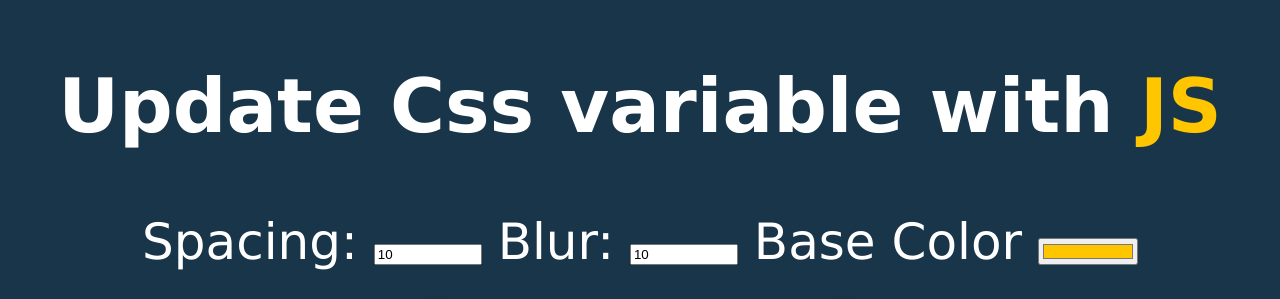
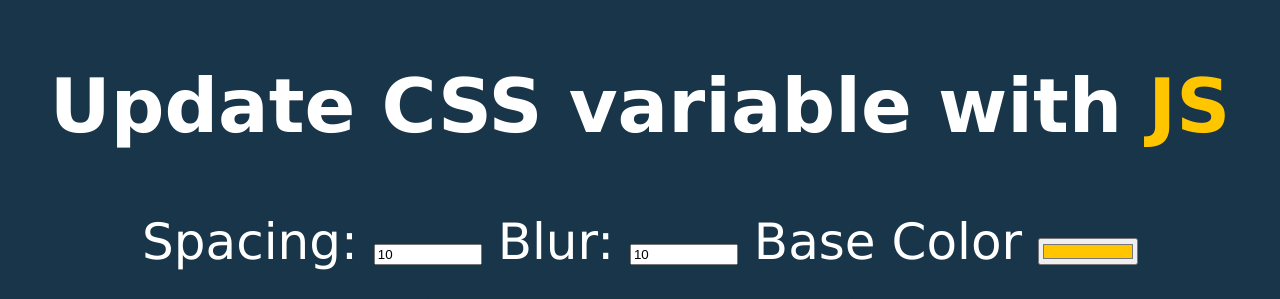
Before and after one commit to msuryavanshi982/Update-CSS-variable-with-JS, a plain HTML site: page index.html in a window 1280 px wide. Shown: the top 299 px of the page. Drawn offline with Linux system fonts and the light colour scheme.

Commit message:
Update Css variable with JS

```diff
--- a/index.html
+++ b/index.html
@@ -4,10 +4,10 @@
     <meta charset="UTF-8" />
     <meta http-equiv="X-UA-Compatible" content="IE=edge" />
     <meta name="viewport" content="width=device-width, initial-scale=1.0" />
-    <title>Update Css variable with JS</title>
+    <title>Update CSS variable with JS</title>
   </head>
   <body>
-    <h2>Update Css variable with <span class="h1">JS</span></h2>
+    <h2>Update CSS variable with <span class="h1">JS</span></h2>
     <div class="controls">
       <label for="spacing">Spacing:</label>
       <input
```
